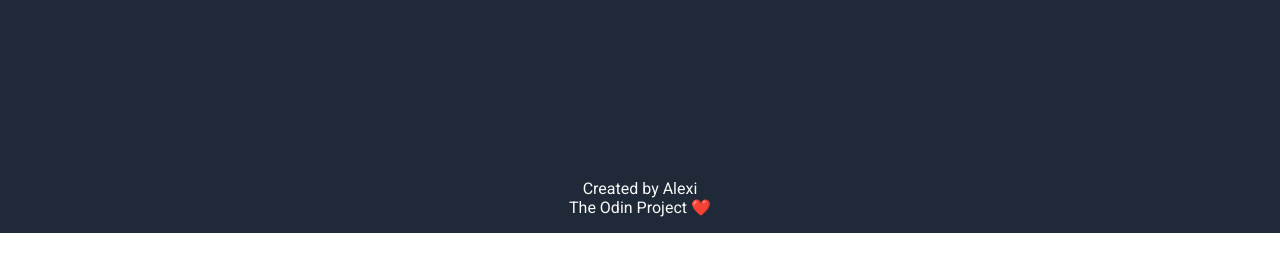
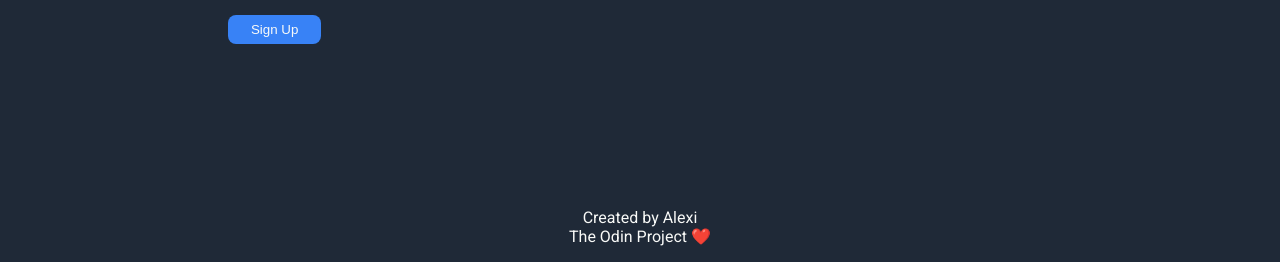
Before and after one commit to itsalexi/LandingPage, a plain HTML site: page index.html in a window 1280 px wide. Shown: the part 561-823 px from the top of the page. Before the commit the page ends 800 px from the top, so only its background shows below. Drawn offline with Linux system fonts and the light colour scheme.

Commit message:
added a button to the top section

```diff
--- a/index.html
+++ b/index.html
@@ -27,11 +27,15 @@
                 <h1 class="bigtext">My name is Alexi.</h1>
                 <p>Lorem ipsum dolor sit amet consectetur adipisicing elit. Nam veritatis doloribus alias illo aliquid quidem rerum hic vero sit labore rem blanditiis officia laboriosam nulla est aut voluptas, possimus dolorum!
                 </p>
+                <button class="topbutton" type="button">Sign Up</button>
+
             </div>
+
             <div class="right-side">
                 <img src="https://images.unsplash.com/photo-1542831371-29b0f74f9713?ixlib=rb-1.2.1&ixid=MnwxMjA3fDB8MHxwaG90by1wYWdlfHx8fGVufDB8fHx8&auto=format&fit=crop&w=1470&q=80">
             </div>
         </section>
+
     </header>
     <main>
         <section class="pictures">
--- a/styles.css
+++ b/styles.css
@@ -71,3 +71,12 @@ footer {
   gap: 16px;
   color: #f9faf8;
 }
+
+.topbutton{
+    background-color: #3882F6;
+    color: #f9faf8;
+    border: none;
+    border-radius: 8px;
+    width: 7em;
+    padding: 7px 1em;
+}
```
